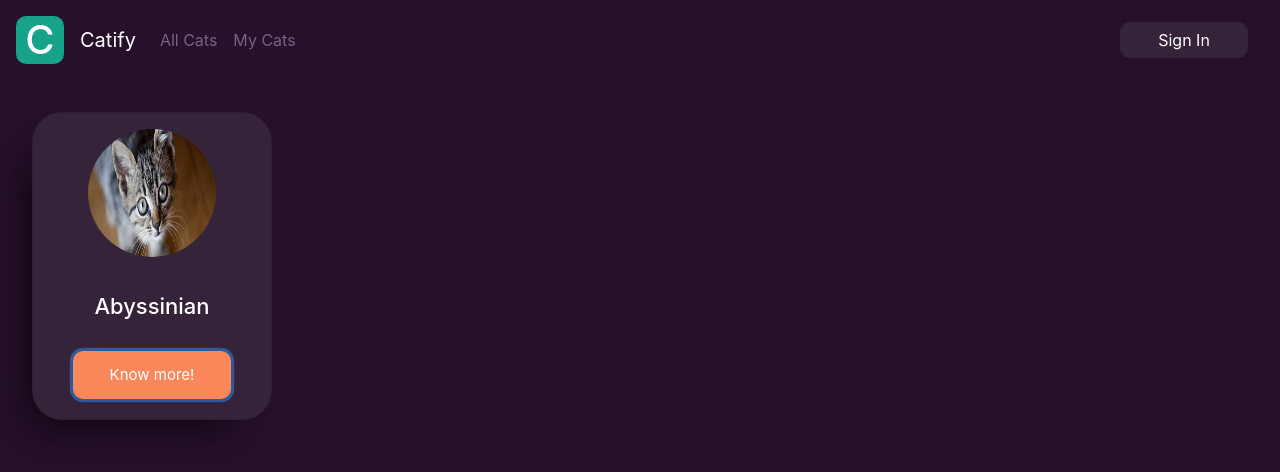
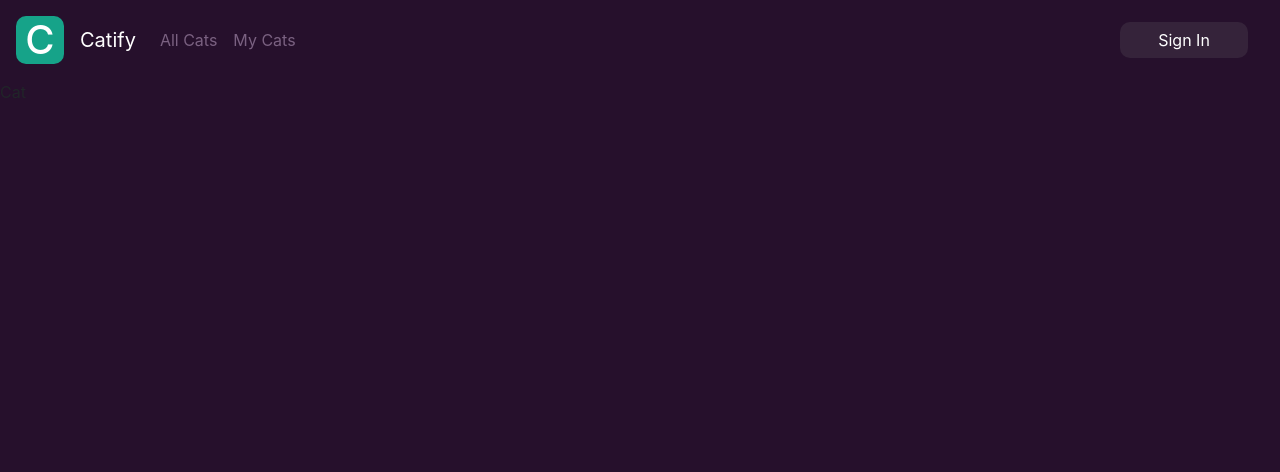
Before and after one commit to Baharghadimii/catify, a React (Create React App) app: page / in a window 1280 px wide. Both pictures are taken after a click on the button "Know more!". Shown: the top 472 px of the page. Built offline with nearby package versions, Linux system fonts and the light colour scheme.

Commit message:
card-item on click added

```diff
--- a/src/App.js
+++ b/src/App.js
@@ -1,14 +1,25 @@
-import React from 'react';
+import React, { useState } from 'react';
 import './App.scss';
 import 'bootstrap/dist/css/bootstrap.min.css';
 import NavBar from './components/NavBar';
 import CatsList from './components/CatsList';
+import Cat from './components/Cat';
 
 function App() {
+
+  const [state, setState] = useState({
+    display: 'LIST'
+  });
+
+  const show = (item) => {
+    setState({ ...state, display: item })
+  }
+
   return (
     <div className="App">
       <NavBar />
-      <CatsList />
+      {state.display === 'LIST' && <CatsList onClick={show} />}
+      {state.display === 'ITEM' && <Cat />}
     </div>
   );
 }
--- /dev/null
+++ b/src/components/Cat.js
@@ -0,0 +1,9 @@
+import React from 'react';
+
+const Cat = () => {
+  return (
+    <div>Cat</div>
+  )
+}
+
+export default Cat;
--- a/src/components/CatsList.js
+++ b/src/components/CatsList.js
@@ -1,10 +1,15 @@
 import React from 'react';
 import CatsListItem from './CatsListItem';
 
-const CatsList = () => {
+const CatsList = (props) => {
+
+  const onClick = (item) => {
+    props.onClick(item)
+  }
+
   return (
     <div>
-      <CatsListItem />
+      <CatsListItem onClick={onClick} />
     </div>
   )
 }
```
Also changed, not shown: src/components/CatsListItem.js.
